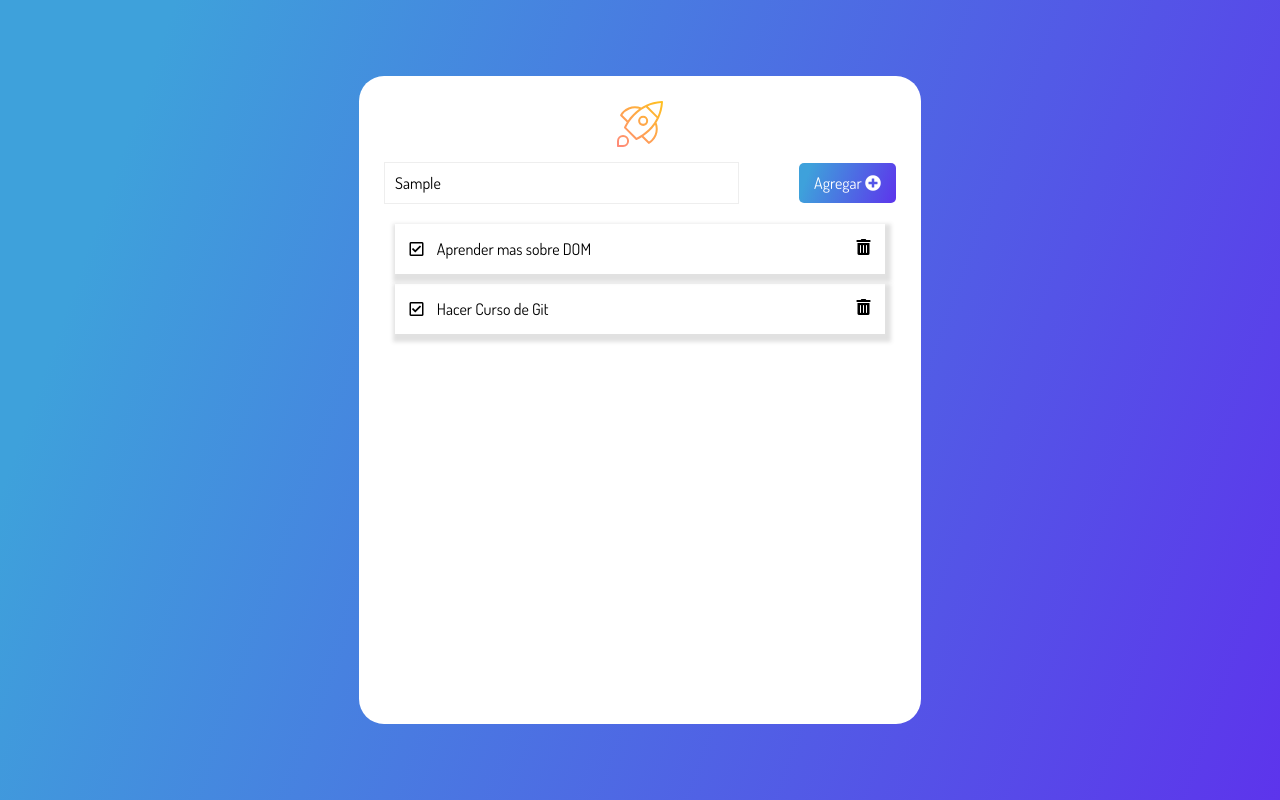
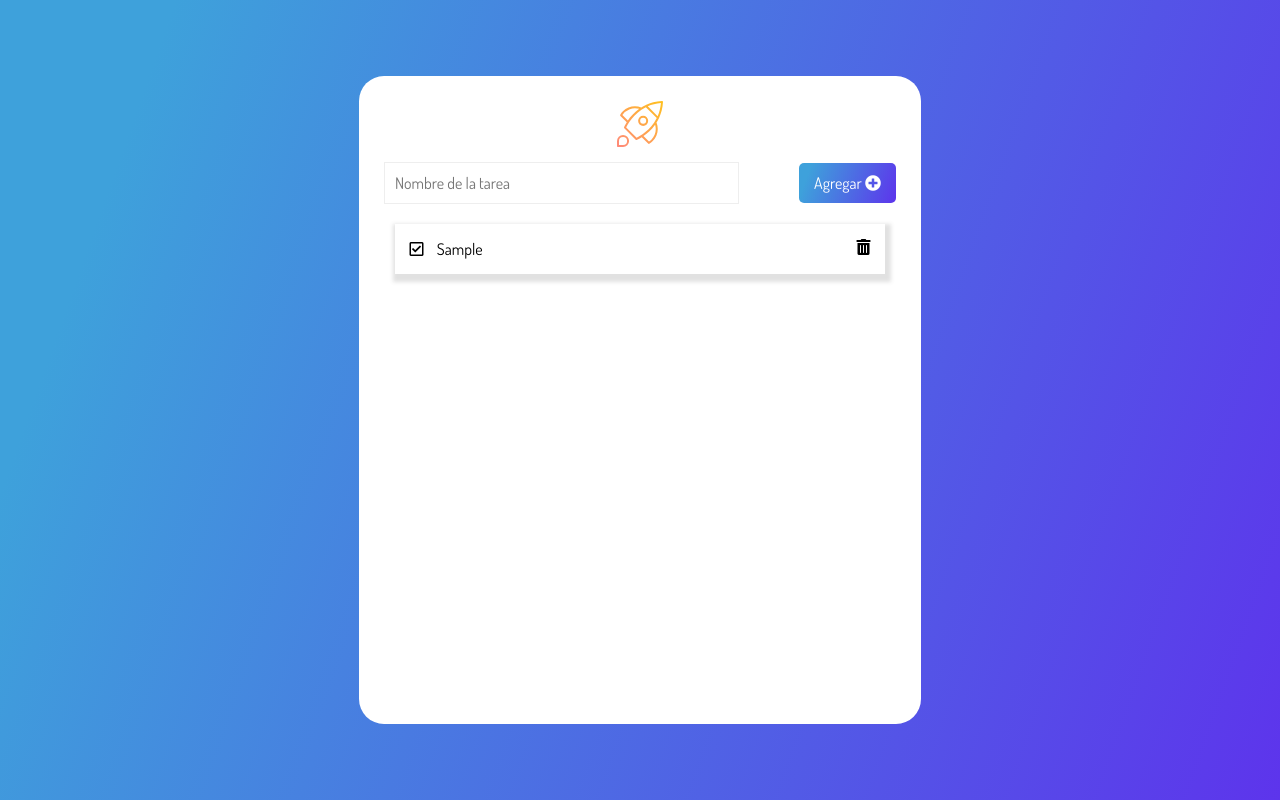
Before and after one commit to gavg1797/to-dogavg-DOM-, a plain HTML site: page index.html in a window 1280 px wide. Both pictures are taken after typing "Sample" into the empty fields and a click on the button "Agregar". Drawn offline with Linux system fonts and the light colour scheme.

Commit message:
clase03 completada

```diff
--- a/index.html
+++ b/index.html
@@ -36,21 +36,8 @@
             </button>
           </form>
         </div>
-        <ul class="cardsList">
-          <li class="card">
-            <div>
-              <i class="far fa-check-square icon"></i>
-              <span class="task">Aprender mas sobre DOM</span>
-            </div>
-            <i class="fas fa-trash-alt trashIcon icon"></i>
-          </li>
-          <li class="card">
-            <div>
-              <i class="far fa-check-square icon"></i>
-              <span class="task">Hacer Curso de Git</span>
-            </div>
-            <i class="fas fa-trash-alt trashIcon icon"></i>
-          </li>
+        <ul class="cardsList" data-list>
+
         </ul>
       </div>
     </main>
--- a/script.js
+++ b/script.js
@@ -3,8 +3,25 @@ const btn = document.querySelector("[data-form-btn]")
 
 const createTask = (evento) => {
 evento.preventDefault();
-const input = document.querySelector("[data-form-input]")
-console.log(input.value);
+const input = document.querySelector("[data-form-input]");
+const value = input.value;
+const list = document.querySelector("[data-list]");
+const task = document.createElement('li');
+task.classList.add("card");
+// backticks (comillas invertidas)
+input.value = ''
+const content = `<div>
+<i class="far fa-check-square icon"></i>
+<span class="task">${value}</span>
+</div>
+<i class="fas fa-trash-alt trashIcon icon"></i>
+</li>`
+
+task.innerHTML = content;
+
+list.appendChild(task);
+
+console.log(content);
 };
 
 console.log(btn);
```
